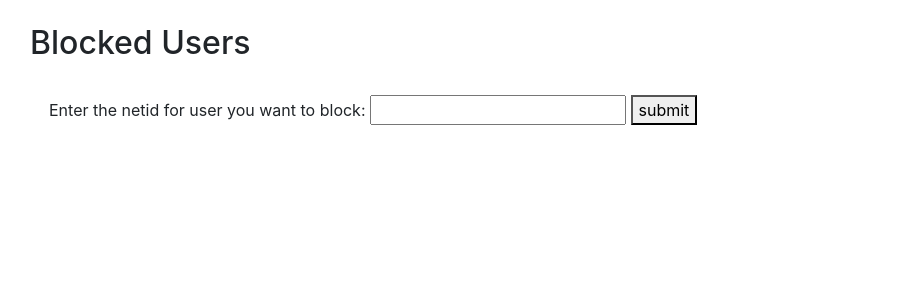
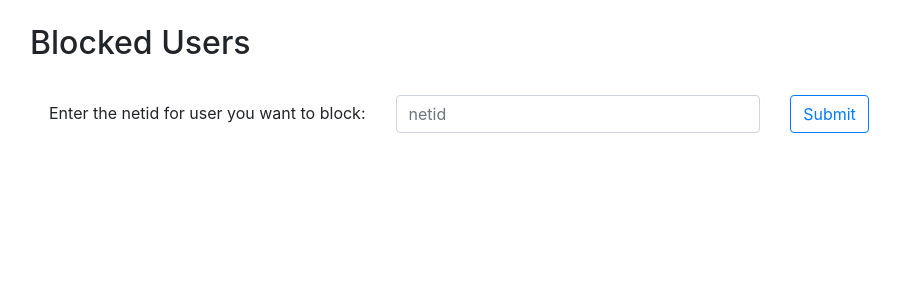
Before and after one commit to dsaha04/MealSwap, a Flask app: template templates/blocked.html in a window 1280 px wide. Shown: the part 58-358 px from the top of the page, without its empty margins (14-914 px from the left). Run offline with Flask 2, Linux system fonts and the light colour scheme; the template is opened without the code that fills it, so the values that code supplies are empty; some libraries are stand-ins or nearby versions.

Commit message:
updated blocked search bar

```diff
--- a/templates/blocked.html
+++ b/templates/blocked.html
@@ -77,12 +77,17 @@ function submitForm(para) {
     <div class="mx-sm-5 mt-4">
       <div class="container-fluid">
         <form action='/blocked' method='post'>
-          <label>Enter the  netid for user you want to block:</label>
-          <input type="text" id="netid" name="netid">
-          <button type="submit">submit</button>
+          <div class="row align-items-end">
+            <label class="col-sm-auto">Enter the netid for user you want to block:</label>
+            <div class="col-sm-4">
+              <input type="text" class="form-control" id="netid" name="netid" placeholder="netid">
+            </div>
+            <div class="col-sm-2">
+              <button type="submit" class="btn btn-outline-primary">Submit</button>
+            </div>
+          </div>
         </form>
       </div>
-
       <br />
 
 
@@ -103,7 +108,7 @@ function submitForm(para) {
           <div class="card-body col-sm-2">
               <form action='/unblock' method="post">
                 <input type="hidden" id="blockid" name="blockid" value="{{table[i][0]}}">
-                <button type="submit"class="btn btn-outline-primary float-sm-right" style="margin-left: 30px; margin-right: 30px; margin-top: 5px; margin-bottom: 5px;">
+                <button type="submit" class="btn btn-outline-primary float-sm-right" style="margin-left: 30px; margin-right: 30px; margin-top: 5px; margin-bottom: 5px;">
                   Unblock User
                 </button>
               </form>
```
